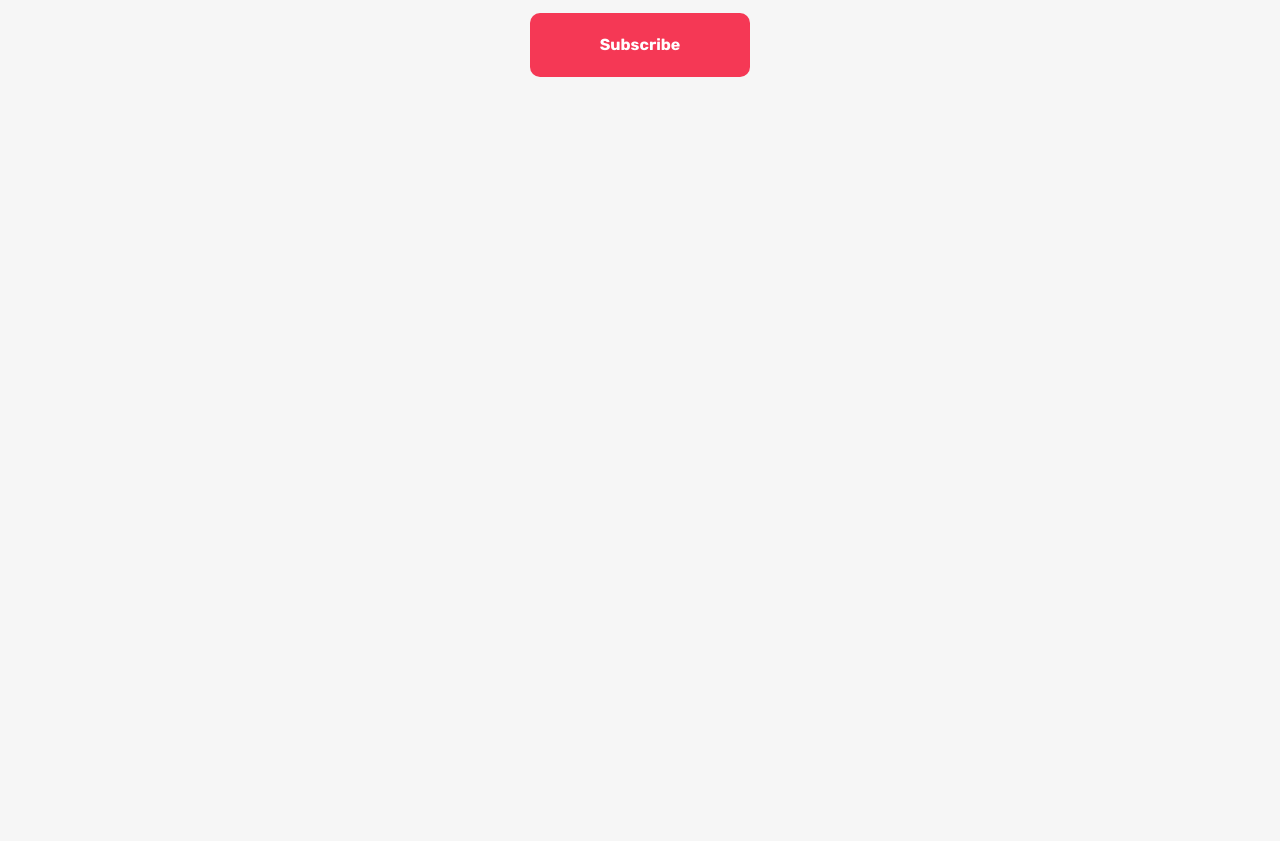
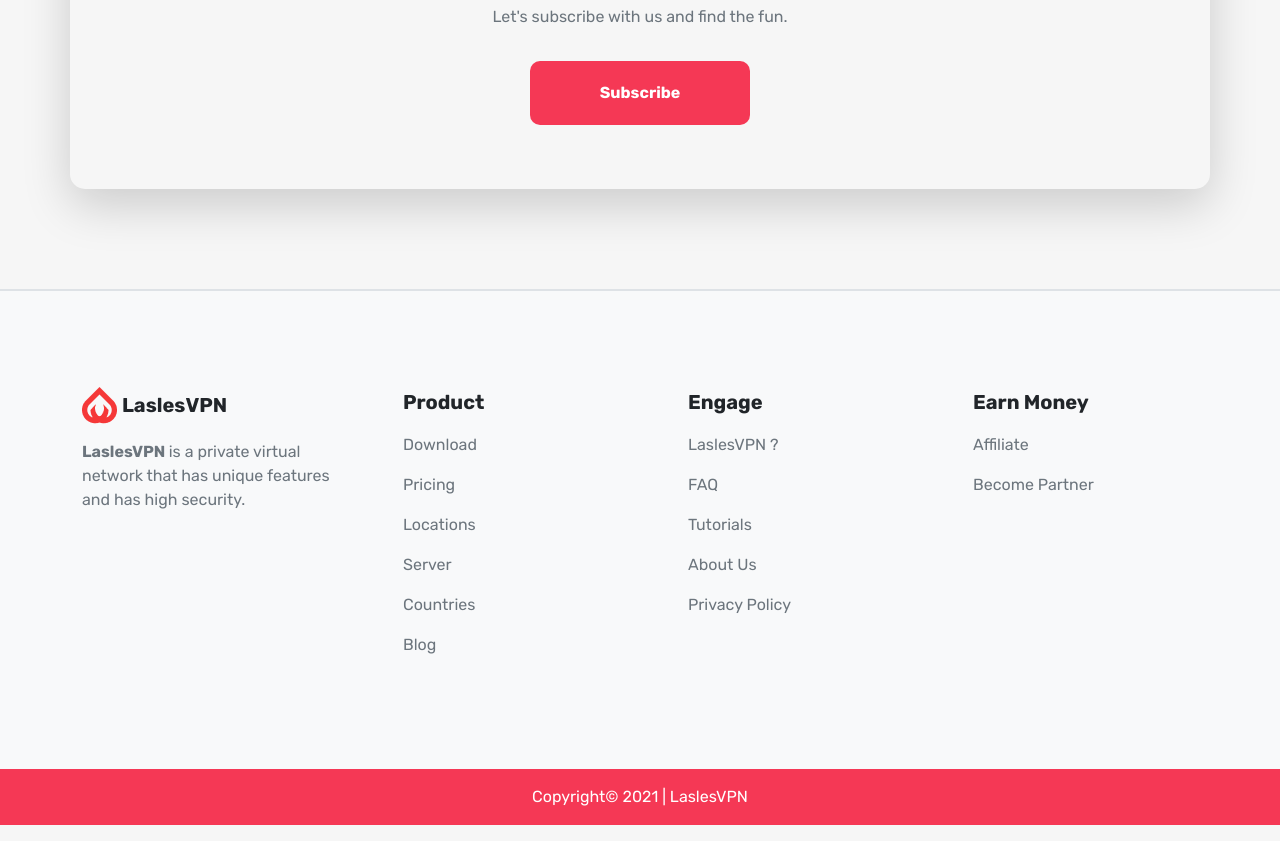
Before and after one commit to raihanuddin2002/lasles-vpn, a plain HTML site: page index.html in a window 1280 px wide. Shown: the part 4675-5516 px from the top of the page. Before the commit the page ends 4918 px from the top, so only its background shows below. Drawn offline with Linux system fonts and the light colour scheme.

Commit message:
all done@!

```diff
--- a/index.html
+++ b/index.html
@@ -348,7 +348,7 @@
         <!-- Subscribe -->
         <section>
             <div class="container">
-                <div class="row ">
+                <div class="row shadow-lg py-5 rounded-4">
                     <div class="col-12 text-center">
                         <h1>Subscribe Now for Get Special Features!</h1>
                         <p class="text-muted">
@@ -359,12 +359,58 @@
                 </div>
             </div>
         </section>
-        <!-- blank -->
-        <div class="d-none d-lg-block" style="height: 150px;"></div>
-        <div class="d-block d-lg-none" style="height: 70px;"></div>
-        <!-- blank -->
+    </main>
+    <!-- blank -->
+    <div class="d-none d-lg-block" style="height: 100px;"></div>
+    <div class="d-block d-lg-none" style="height: 50px;"></div>
+    <!-- blank -->
+    <footer>
+        <section class="py-5 border-top border-2 bg-light">
+            <div class="container">
+                <div class="row row-cols-1 row-cols-md-2 row-cols-lg-4">
+                    <div class="col py-5">
+                        <div>
+                            <p>
+                                <a class="d-flex align-items-center text-dark fs-5 text-decoration-none" href="#">
+                                    <img src="images/Vectorlogo.png" alt="" srcset=""> &nbsp; <span class="fw-bold">Lasles</span> <span class="fw-bold">VPN</span>
+                                </a>
+                            </p>
+                            <p class="text-muted">
 
-    </main>
+                                <span class="fw-bold">
+                                    LaslesVPN
+                                </span> is a private virtual network that has unique features and has high security.
+                            </p>
+                        </div>
+                    </div>
+
+                    <div class="col p-5">
+                        <p class="fw-bold fs-5">Product</p>
+                        <p class="text-muted">Download </p>
+                        <p class="text-muted">Pricing</p>
+                        <p class="text-muted">Locations</p>
+                        <p class="text-muted">Server</p>
+                        <p class="text-muted">Countries</p>
+                        <p class="text-muted">Blog</p>
+                    </div>
+                    <div class="col p-5">
+                        <p class="fw-bold fs-5">Engage</p>
+                        <p class="text-muted">LaslesVPN ? </p>
+                        <p class="text-muted">FAQ</p>
+                        <p class="text-muted">Tutorials</p>
+                        <p class="text-muted">About Us</p>
+                        <p class="text-muted">Privacy Policy</p>
+                    </div>
+                    <div class="col p-5">
+                        <p class="fw-bold fs-5">Earn Money</p>
+                        <p class="text-muted">Affiliate</p>
+                        <p class="text-muted">Become Partner</p>
+                    </div>
+                </div>
+            </div>
+        </section>
+        <p class="text-center text-white bg-orange py-3">Copyright© 2021 | LaslesVPN</p>
+    </footer>
 
 
     <script src="js/bootstrap.min.js"></script>
```
